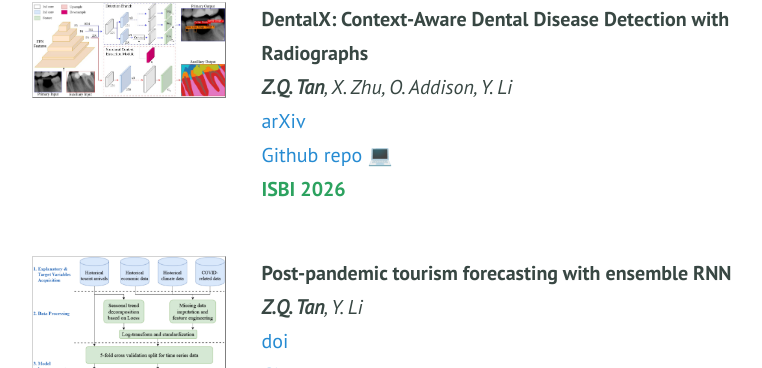
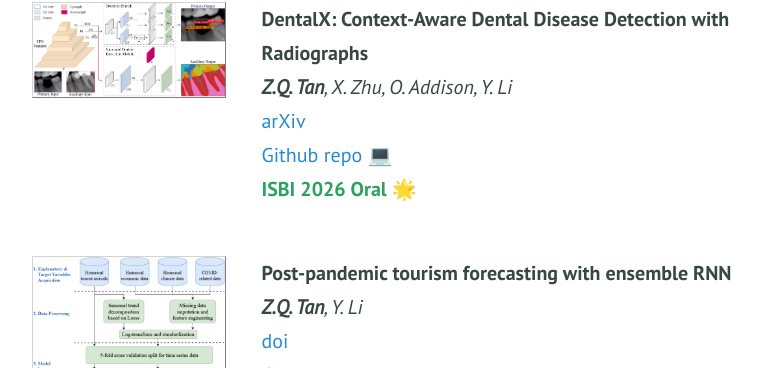
Before and after one commit to zhiqin1998/zhiqin1998.github.io, a Jekyll site: the page built from publications.md, in a window 1280 px wide and 900 px high, scrolled down 820 px. Shown: the part 84-452 px from the top of the window, without its empty margins (251-1013 px from the left). Built offline with Jekyll 4.4.1, drawn with Linux system fonts in a browser that asks for light colours.

Commit message:
update to april 2026 update

```diff
--- a/publications.md
+++ b/publications.md
@@ -66,7 +66,7 @@ An up to date list of publications can be found in my [Google Scholar](https://s
       Github repo 💻
     </a><br>
 
-    <b style="color:#2ca25f">ISBI 2026</b>
+    <b style="color:#2ca25f">ISBI 2026 Oral 🌟</b>
   </div>
 </div>
 
```
